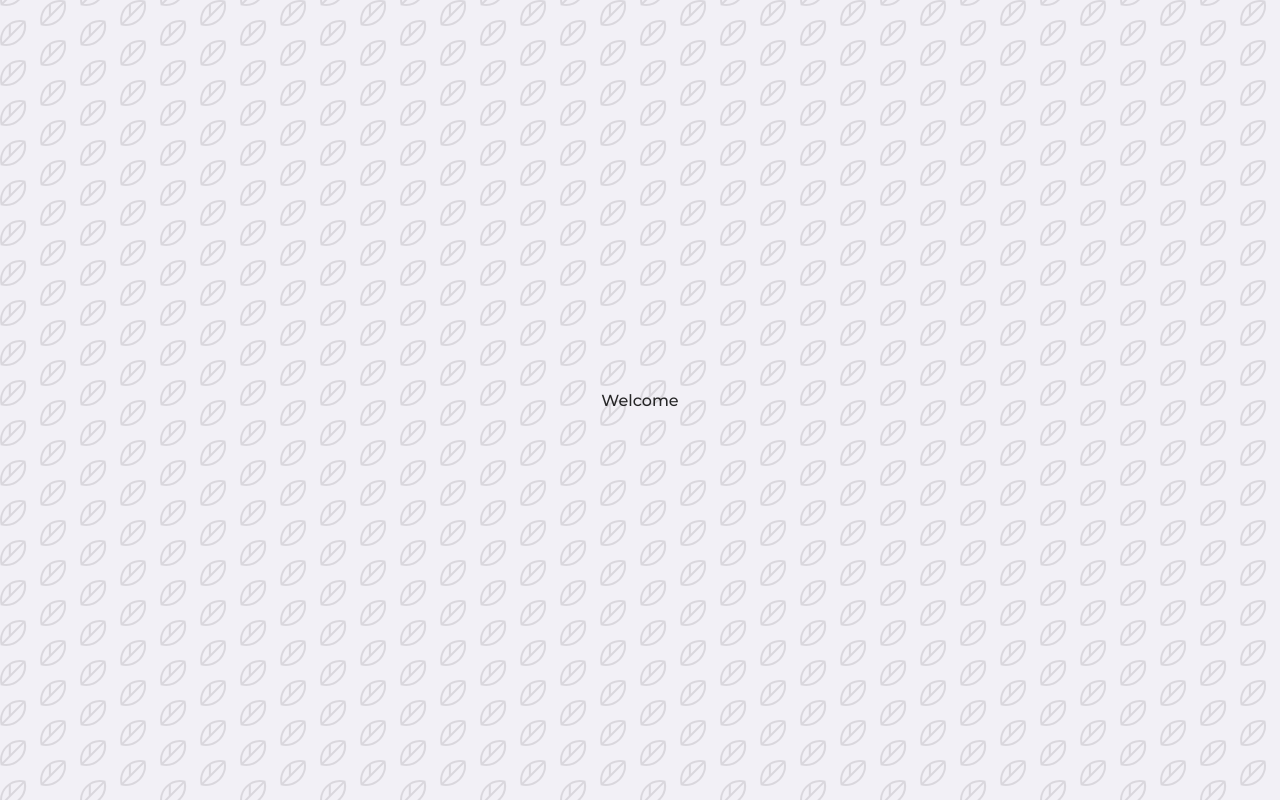
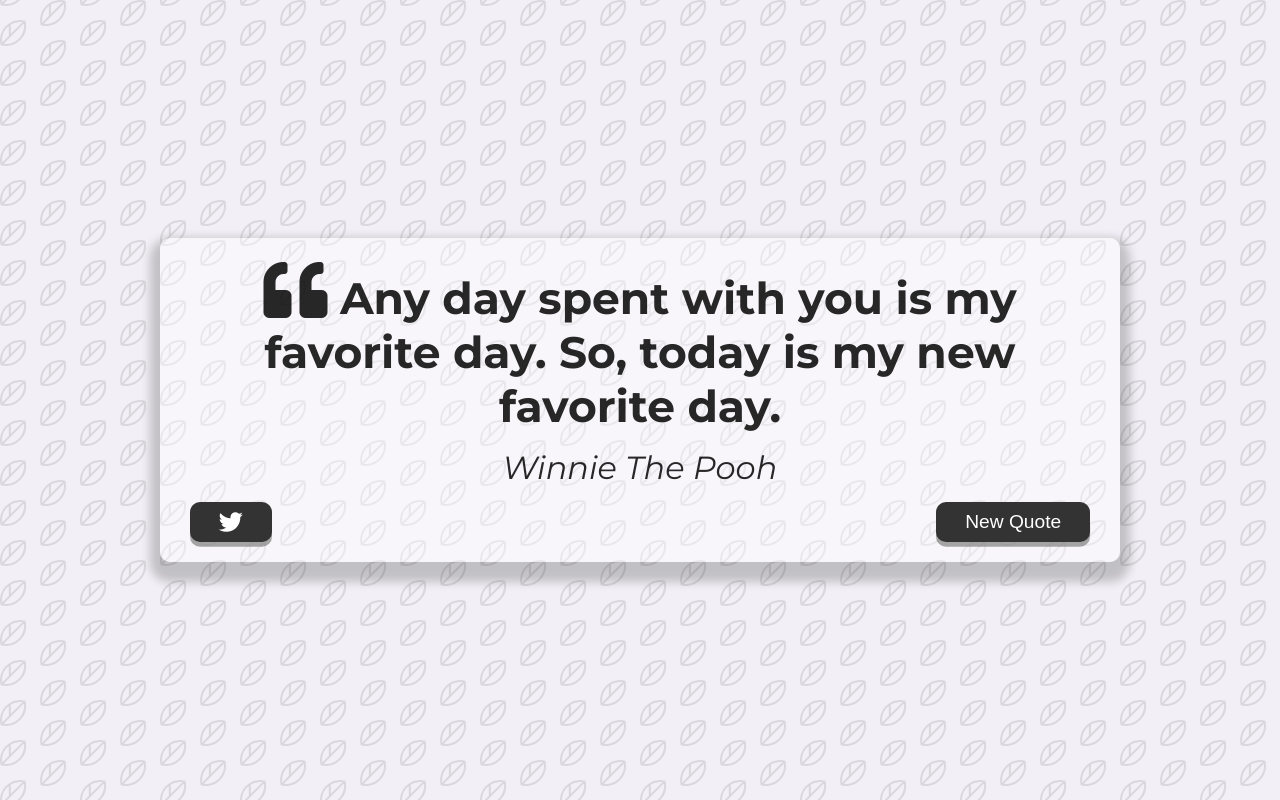
Before and after one commit to DaianeS26/random-quote-generator, a plain HTML site: page index.html in a window 1280 px wide. Drawn offline with Linux system fonts and the light colour scheme.

Commit message:
HTML and CSS

```diff
--- a/index.html
+++ b/index.html
@@ -6,12 +6,30 @@
     <title>Quote Generator</title>
     <link rel="icon" type="image/png" href="favicon.png">
     <link rel="stylesheet" href="https://cdnjs.cloudflare.com/ajax/libs/font-awesome/5.10.2/css/all.min.css"/>
-    <link href="https://fonts.googleapis.com/css2?family=Montserrat:wght@300;500&display=swap" rel="stylesheet">
+    <link href="https://fonts.googleapis.com/css2?family=Montserrat:ital,wght@0,300;0,700;1,400&display=swap" rel="stylesheet">
     <link rel="stylesheet" href="style.css">
    <!-- Script -->
    <script src="script.js" defer></script>
 </head>
 <body>
-    Welcome
+   <div class="quote-container" id="quote-container">
+       <!-- Quote Element -->
+       <div class="quote-text">
+           <i class="fas fa-quote-left"></i>
+           <span id="quote">Any day spent with you is my favorite day. So, today is my new favorite day.</span>
+       </div>
+       <!-- Author -->
+       <div class="quote-author">
+           <span id="author">Winnie The Pooh</span>
+       </div>
+       <!-- Buttons -->
+       <div class="button-container">
+           <button class="twitter-button" id="twitter" title="Tweet this!">
+               <i class="fab fa-twitter"></i>
+           </button>
+           <button id="new-quote">New Quote</button>
+       </div>
+   </div>
+
 </body>
 </html>
--- a/style.css
+++ b/style.css
@@ -14,5 +14,82 @@
   text-align: center;
   align-items: center;
   justify-content: center;
-  font-weight: 500;
+  font-weight: 700;
 }
+
+.quote-container {
+  width: auto;
+  max-width: 900px;
+  padding: 20px 30px;
+  border-radius: 10px;
+  background-color: rgba(255, 255, 255, 0.4);
+  box-shadow: 0 10px 10px 10px rgba(0, 0, 0, 0.2);
+}
+
+.quote-text{
+  font-size: 2.75rem;
+}
+
+.long-quote {
+  font-size: 2rem;
+}
+
+.fa-quote-left {
+  font-size: 4rem;
+}
+
+.quote-author {
+  margin-top: 15px;
+  font-size: 2rem;
+  font-weight: 400;
+  font-style: italic;
+}
+
+.button-container {
+  margin-top: 15px;
+  display: flex;
+  justify-content: space-between;
+}
+
+button {
+  cursor: pointer;
+  font-size: 1.2rem;
+  height: 2.5rem;
+  border: none;
+  border-radius: 10px;
+  color: #fff;
+  background-color: #333;
+  outline: none;
+  padding: 0.5rem 1.8rem;
+  box-shadow: 0 0.3rem rgba(121, 121, 121, 0.65);
+}
+
+button:hover{
+  filter: brightness(110%);
+}
+
+button:active{
+  transform: translate(0, 0.3rem);
+  box-shadow: 0 0.1rem rgba(255, 255, 255, 0.65);
+}
+
+.twitter-button:hover{
+  color: #38a1f3;
+}
+
+.fa-twitter {
+  font-size: 1.5rem;
+}
+
+/* Media Query: Tablet or smaller */
+
+@media screen and (max-width: 1000px){
+  .quote-container{
+    margin: auto 15px;
+  }
+
+  .quote-text{
+    font-size: 2.4rem;
+
+  }
+}
```
